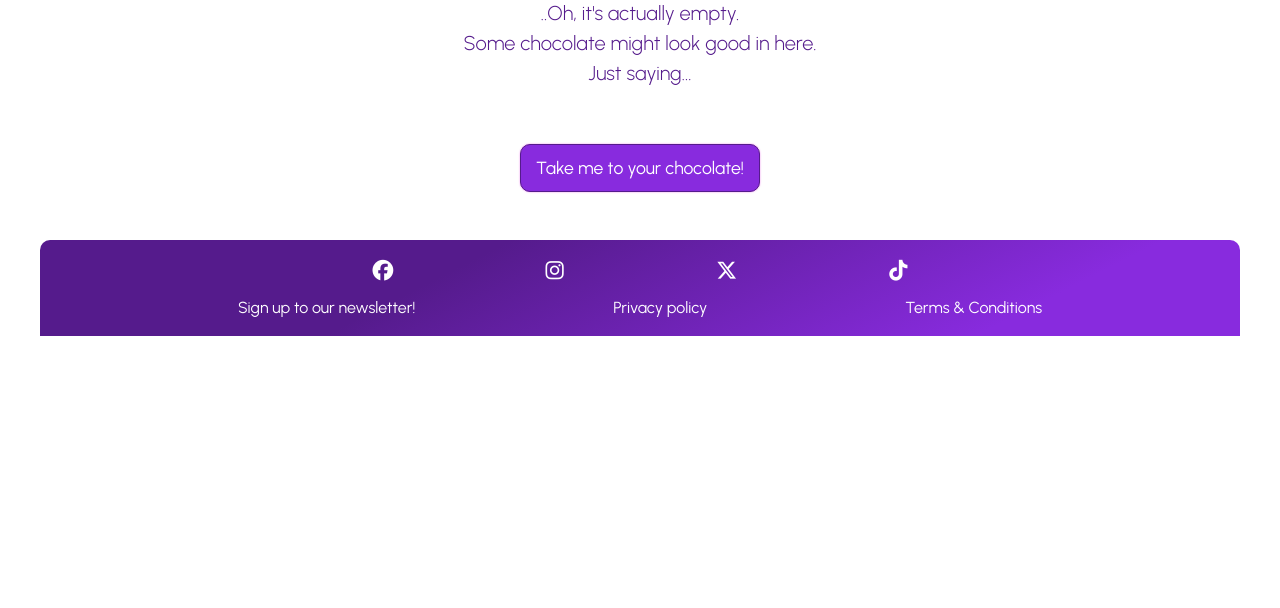
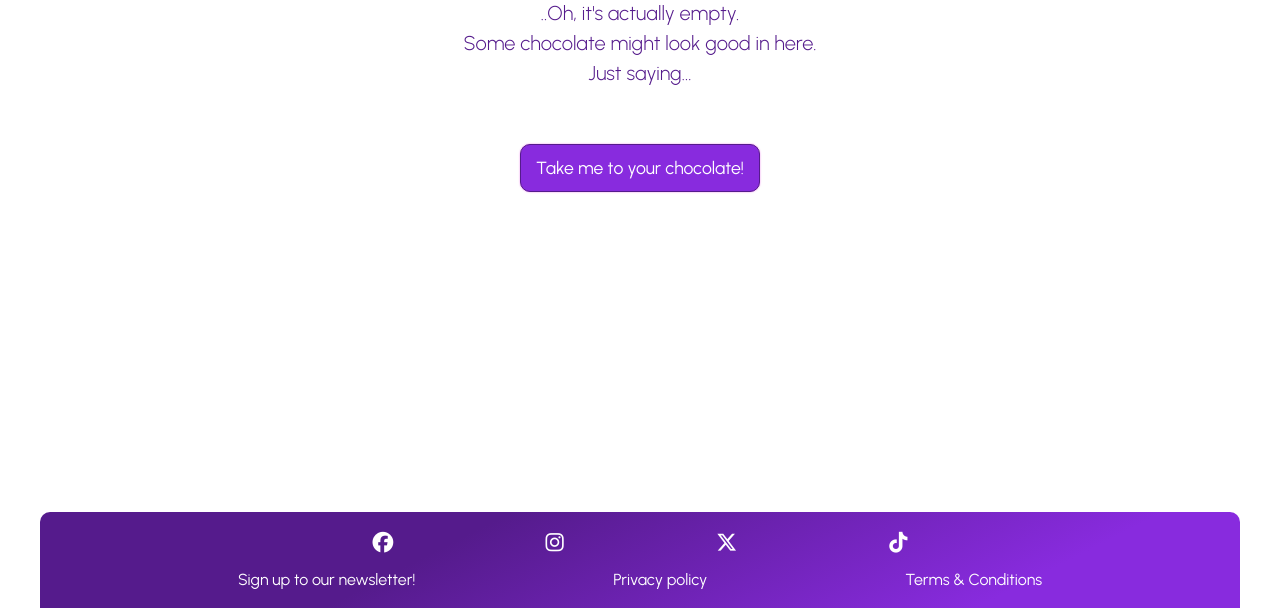
Before and after one commit to DannyGilligan/chocelegance-resubmission, a Django app: page /cart/ in a window 1280 px wide. Shown: the part 380-988 px from the top of the page. Before the commit the page ends 716 px from the top, so only its background shows below. Run offline with Django 3.2, Linux system fonts and the light colour scheme; some libraries are stand-ins or nearby versions.

Commit message:
Install dj_database_url and pysopg2 and freeze requirements

```diff
--- a/requirements.txt
+++ b/requirements.txt
@@ -1,10 +1,12 @@
 asgiref==3.8.1
+dj-database-url==0.5.0
 Django==3.2.25
 django-allauth==0.41.0
 django-countries==7.2.1
 django-crispy-forms==1.14.0
 oauthlib==3.2.2
 pillow==10.3.0
+psycopg2==2.9.9
 python3-openid==3.2.0
 pytz==2024.1
 requests-oauthlib==2.0.0
--- a/static/css/base.css
+++ b/static/css/base.css
@@ -179,6 +179,7 @@ https://www.geeksforgeeks.org/how-to-create-fade-in-effect-on-page-load-using-cs
     height: 6rem;
     padding-top: .3rem;
     padding-bottom: .3rem;
+    margin-top: 20rem !important;
 }
 
 .footer-content {
```
Also changed, not shown: media/dark-choc-1-keto-amarena-delight_mUcO8B3.webp (added).
